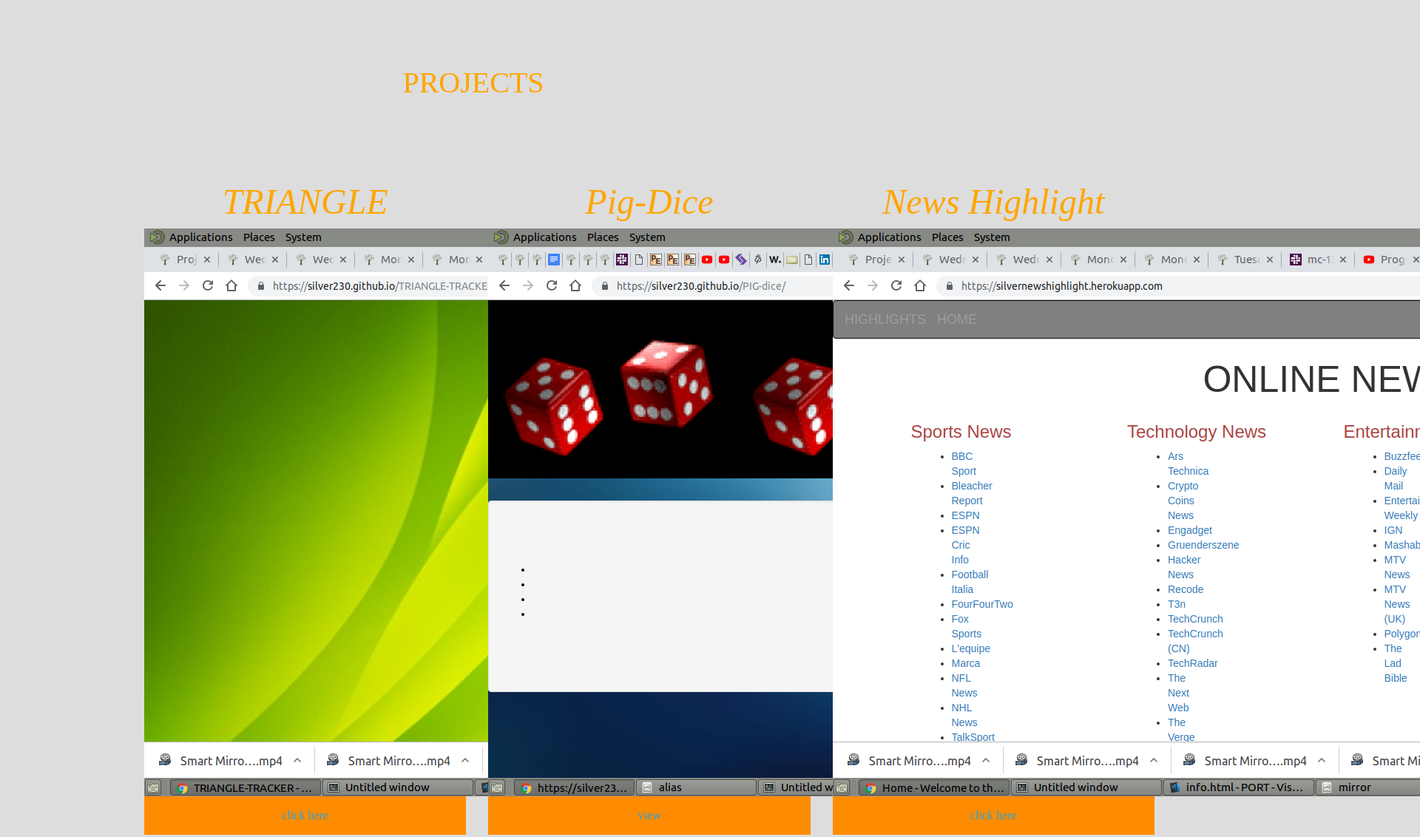
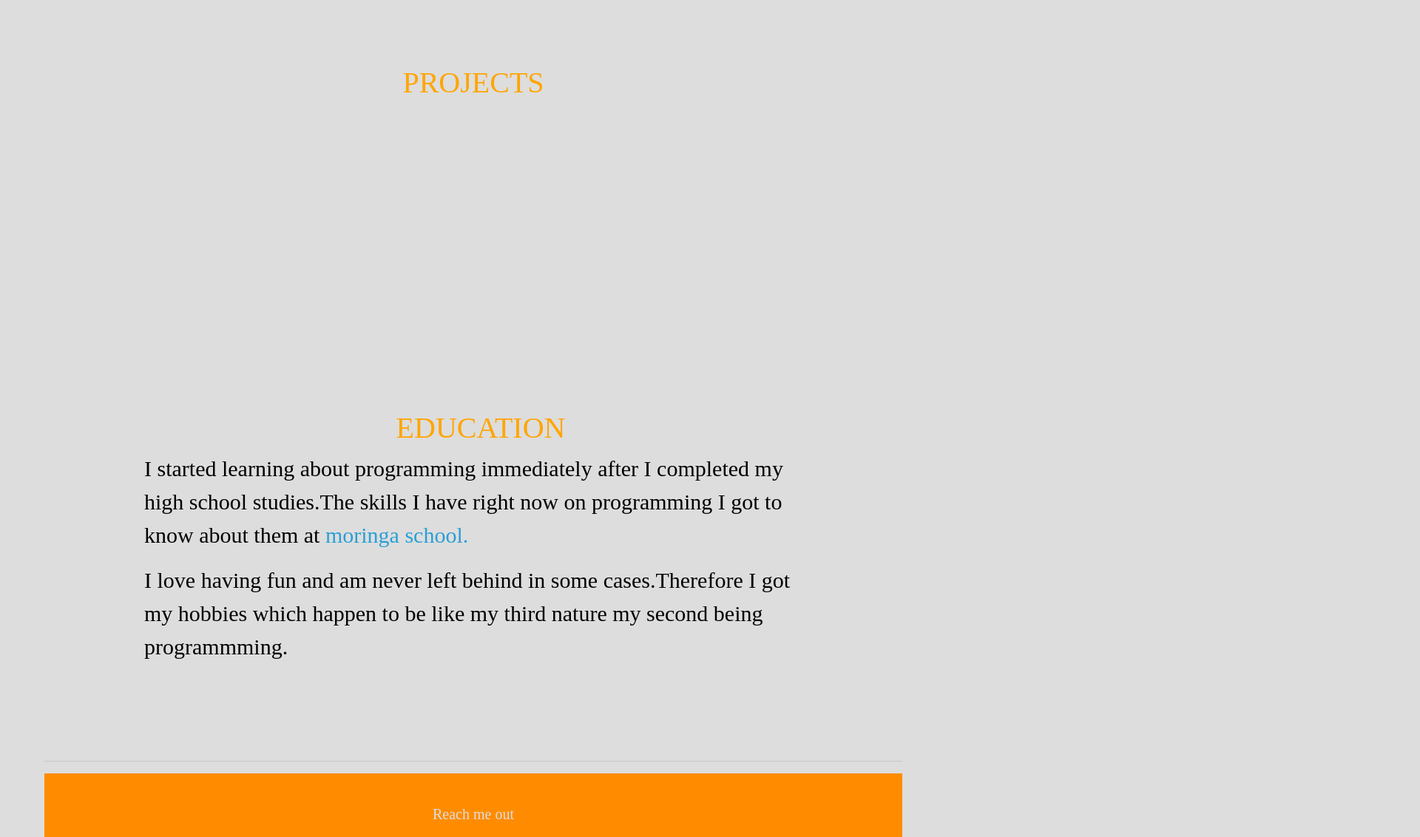
Before and after one commit to silver230/Portfolio-Landing-page, a plain HTML site: page info.html in a window 1280 px wide. Shown: the part 1234-2366 px from the top of the page at 74% size, 1920 px wide, since content can reach past the window. Drawn offline with nearby package versions, Linux system fonts and the light colour scheme; some icons are missing.

Commit message:
commented out projects done

```diff
--- a/info.html
+++ b/info.html
@@ -335,86 +335,7 @@ style="float:right"
       color: red;
     }
 
-    /* * {
-  box-sizing: border-box;
-}
 
-.row::after {
-  content: "";
-  clear: both;
-  display: block;
-}
-
-[class*="col-"] {
-  float: left;
-  padding: 15px;
-}
-
-html {
-  font-family: "Lucida Sans", sans-serif;
-}
-
-.header {
-  background-color: #9933cc;
-  color: #ffffff;
-  padding: 15px;
-}
-
-.menu ul {
-  list-style-type: none;
-  margin: 0;
-  padding: 0;
-}
-
-.menu li {
-  padding: 8px;
-  margin-bottom: 7px;
-  background-color: #33b5e5;
-  color: #ffffff;
-  box-shadow: 0 1px 3px rgba(0,0,0,0.12), 0 1px 2px rgba(0,0,0,0.24);
-}
-
-.menu li:hover {
-  background-color: #0099cc;
-}
-
-.aside {
-  background-color: #33b5e5;
-  padding: 15px;
-  color: #ffffff;
-  text-align: center;
-  font-size: 14px;
-  box-shadow: 0 1px 3px rgba(0,0,0,0.12), 0 1px 2px rgba(0,0,0,0.24);
-}
-
-.footer {
-  background-color: #0099cc;
-  color: #ffffff;
-  text-align: center;
-  font-size: 12px;
-  padding: 15px;
-}
-
-/* For desktop: */
-/* .col-1 {width: 8.33%;}
-.col-2 {width: 16.66%;}
-.col-3 {width: 25%;}
-.col-4 {width: 33.33%;}
-.col-5 {width: 41.66%;}
-.col-6 {width: 50%;}
-.col-7 {width: 58.33%;}
-.col-8 {width: 66.66%;}
-.col-9 {width: 75%;}
-.col-10 {width: 83.33%;}
-.col-11 {width: 91.66%;}
-.col-12 {width: 100%;} */
-/*
-@media only screen and (max-width: 768px) { */
-  /* For mobile phones: */
-  /* [class*="col-"] {
-    width: 100%;
-  }
-} */
 .block {
   display: block;
   width: 100%;
@@ -464,45 +385,45 @@ html {
 
 
       <h3>PROJECTS</h3>
-    <div id="pro" class="row">
+    <div id="pro">
 
-      <div class="panel">
+      <!-- <div class="panel">
           <div class="row">
       <div class="col-md-4">
-          <h2>TRIANGLE</h2>
+          <h2>TRIANGLE</h2> -->
         <!-- <div class="hovereffect"> -->
-          <img class="img-responsive" src="images/tracker.png" alt="">
+          <!-- <img class="img-responsive" src="images/tracker.png" alt="">
           <div class="overlay">
-            <button type="button" class="block"><a class="info" href="https://silver230.github.io/TRIANGLE-TRACKER/">click here</a></button>
+            <button type="button" class="block"><a class="info" href="https://silver230.github.io/TRIANGLE-TRACKER/">click here</a></button>     -->
 
           <!-- </div> -->
 
-      </div>
+      <!-- </div>
     </div>
 
       <div class="col-md-4">
-          <h2>Pig-Dice</h2>
+          <h2>Pig-Dice</h2> -->
         <!-- <div class="hovereffect"> -->
-          <img class="img-responsive" src="images/ pig.png" alt="">
+          <!-- <img class="img-responsive" src="images/ pig.png" alt="">
           <div class="overlay">
-            <button type="button" class="block"><a class="info" href="https://silver230.github.io/PIG-dice/">view</a></button>
+            <button type="button" class="block"><a class="info" href="https://silver230.github.io/PIG-dice/">view</a></button>   -->
 
           <!-- </div> -->
-        </div>
+        <!-- </div>
       </div>
 
       <div class="col-md-4">
-          <h2>News Highlight</h2>
+          <h2>News Highlight</h2> -->
         <!-- <div class="hovereffect"> -->
-          <img class="img-responsive" src="images/ news.png">
+          <!-- <img class="img-responsive" src="images/ news.png">
           <div class="overlay">
             <button type="button" class="block"><a class="info" href="https://silvernewshighlight.herokuapp.com/">click here</a></button>
 
-          </div>
+          </div> -->
         <!-- </div> -->
-       </div>
+       <!-- </div>
       </div>
-        </div>
+        </div> -->
       </div>
 
 
```
